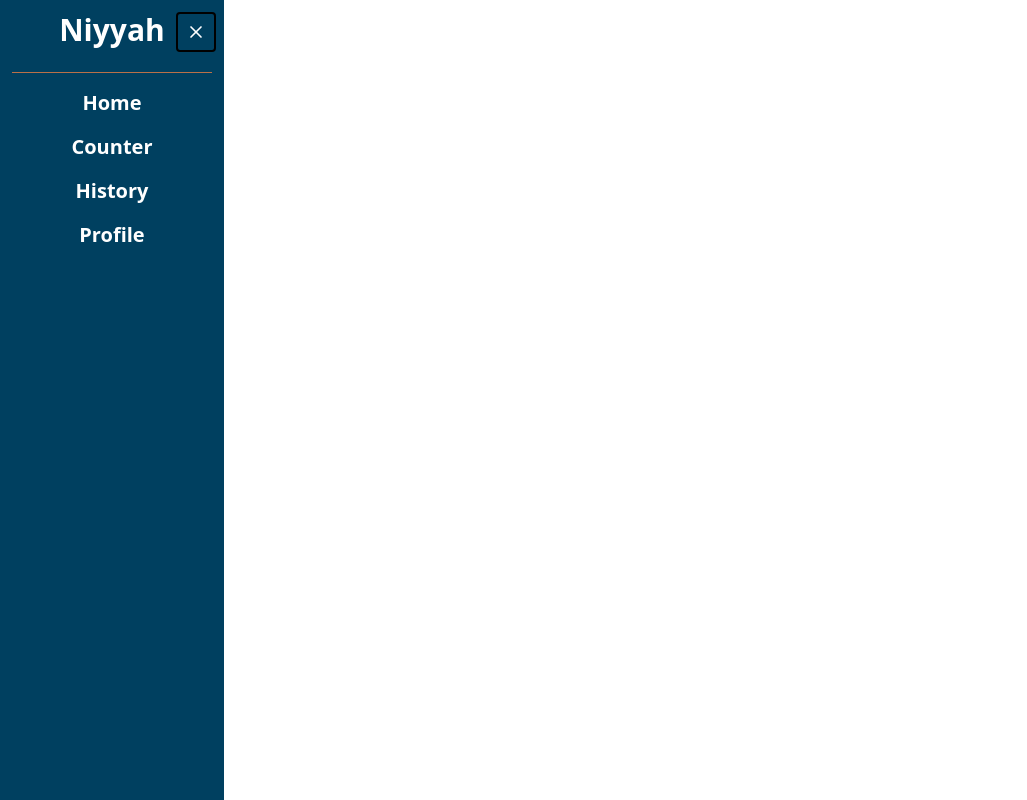
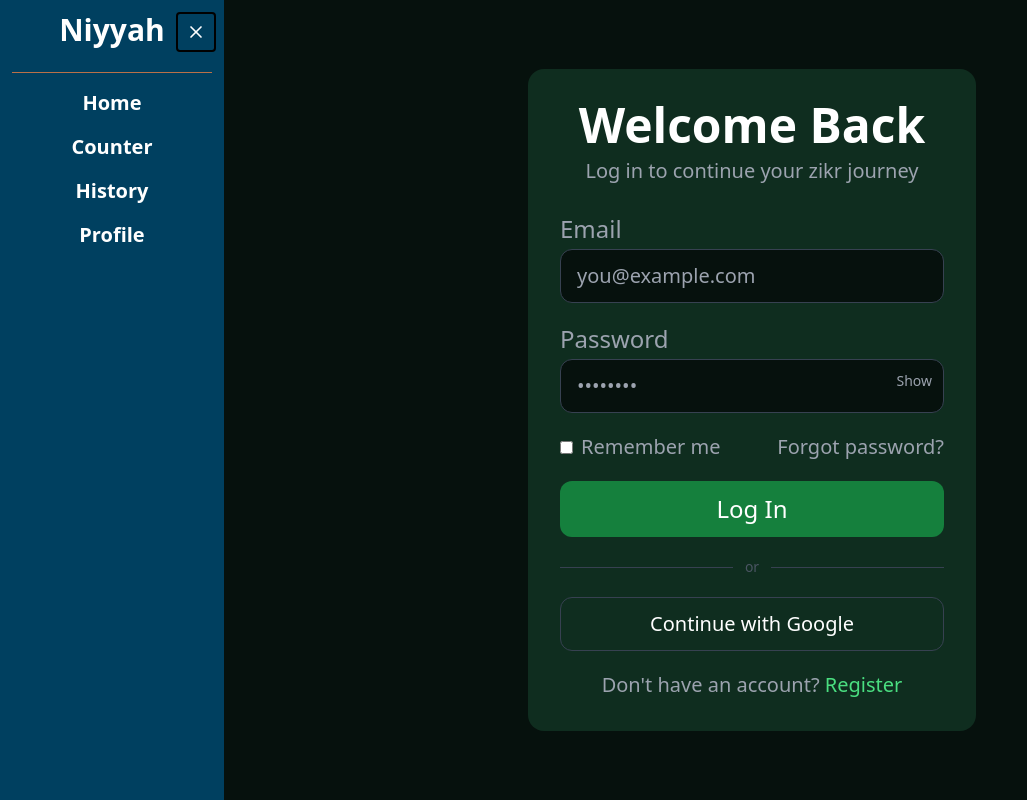
Before and after one commit to Zulkar-Jahin/Niyyah, a React (Vite) app: page /login in a window 1280 px wide. Shown: the whole page, without its empty margins (0-1027 px from the left). Built offline with nearby package versions, Linux system fonts and the light colour scheme.

Commit message:
feat: login page added.

```diff
--- a/src/App.jsx
+++ b/src/App.jsx
@@ -6,6 +6,8 @@ import Profile from "./pages/profile";
 import Counter from "./pages/Counter";
 import History from "./pages/History";
 import Navbar from "./components/Navbar";
+import Login from "./pages/Login";
+import Register from "./pages/Register";
 
 function App() {
   const [selectedbtn, setSelectedbtn] = useState("");
@@ -15,7 +17,7 @@ function App() {
     <BrowserRouter>
       <div className="flex">
         <Navbar isOpen={isOpen} setIsOpen={setIsOpen} />
-        <div className= {`flex-1 transition-all duration-400 ease-in-out ${isOpen ? "ml-56":"ml-0"} `} >
+        <div className= {`flex-1 transition-all duration-500 ease-in-out ${isOpen ? "ml-56":"ml-0"} `} >
           <Routes>
             <Route
               path="/"
@@ -32,6 +34,8 @@ function App() {
             />
             <Route path="/history" element={<History />} />
             <Route path="/profile" element={<Profile />} />
+            <Route path="/login" element={<Login />} />
+            <Route path="/register" element={<Register />} />
             <Route />
           </Routes>
         </div>
--- a/src/components/Navbar.jsx
+++ b/src/components/Navbar.jsx
@@ -15,7 +15,7 @@ function Navbar({isOpen, setIsOpen}) {
       {/* sidebar  */}
       <nav
         className={`h-screen w-56 bg-[rgb(0,64,96)] flex flex-col gap-4 p-3 text-white font-semibold text-xl text-center boder-2 border-black transition-transform duration-450 ${
-          isOpen ? "translate-x" : "-translate-x-full"
+          isOpen ? "translate-x-0" : "-translate-x-full"
         } fixed ` }
       >
         <h1 className="text-[rgb(186, 112, 72)] text-3xl pb-6 border-b border-[rgb(186,112,72)]">
--- a/src/pages/Home.jsx
+++ b/src/pages/Home.jsx
@@ -68,7 +68,7 @@ function Home({ selectedbtn, setSelectedbtn }) {
         <div className="flex flex-col gap-4 w-full text-xl">
           {/* daily target  */}
           <div className="flex bg-[rgb(3,52,75)] rounded-lg gap-4 p-4 text-red-500">
-            <p cclassName="flex-1 text-xl font-normal  mb-3 p-4 gap-4">
+            <p className="flex-1 text-xl font-normal  mb-3 p-4 gap-4">
               Daily Target
             </p>
             <div className="flex justify-between text-xl mb-1 gap-4">
--- /dev/null
+++ b/src/pages/Login.jsx
@@ -0,0 +1,81 @@
+import { useState } from "react"
+import { Link } from "react-router-dom"
+
+function Login() {
+  const [showPassword, setShowPassword] = useState(false)
+
+  return (
+    <div className="min-h-screen bg-[#06110D] flex items-center justify-center px-4">
+      <div className="w-full max-w-md bg-[#0f2d1f] rounded-2xl p-8 flex flex-col gap-5">
+
+        <div className="text-center mb-2">
+          <h1 className="text-3xl lg:text-5xl font-bold text-white mb-2">Welcome Back</h1>
+          <p className="text-gray-400 text-sm lg:text-xl">Log in to continue your zikr journey</p>
+        </div>
+
+        {/* Email */}
+        <div className="flex flex-col gap-1">
+          <label className="text-xs lg:text-2xl text-gray-400">Email</label>
+          <input
+            type="email"
+            placeholder="you@example.com"
+            className="bg-[#06110D] text-white lg:text-xl border border-gray-700 rounded-xl px-4 py-3 text-sm focus:outline-none focus:border-green-600"
+          />
+        </div>
+
+        {/* Password */}
+        <div className="flex flex-col gap-1">
+          <label className="text-xs lg:text-2xl text-gray-400">Password</label>
+          <div className="relative">
+            <input
+              type={showPassword ? "text" : "password"}
+              placeholder="••••••••"
+              className="w-full bg-[#06110D] text-white lg:text-xl border border-gray-700 rounded-xl px-4 py-3 text-sm focus:outline-none focus:border-green-600"
+            />
+            <button
+              onClick={() => setShowPassword(!showPassword)}
+              className="absolute right-3 top-3 text-gray-400 text-xs lg:text-sm"
+            >
+              {showPassword ? "Hide" : "Show"}
+            </button>
+          </div>
+        </div>
+
+        {/* Remember + Forgot */}
+        <div className="flex justify-between items-center text-xs text-gray-400">
+          <label className="flex items-center gap-2 lg:text-xl">
+            <input type="checkbox" className="accent-green-600 " />
+            Remember me
+          </label>
+          <span className="cursor-pointer text-sm lg:text-xl hover:text-white transition">Forgot password?</span>
+        </div>
+
+        {/* Login Button */}
+        <button className="w-full bg-green-700 hover:bg-green-600 text-white lg:text-2xl py-3 rounded-xl font-medium transition">
+          Log In
+        </button>
+
+        {/* Divider */}
+        <div className="flex items-center gap-3 text-gray-600 text-xs lg:text-sm">
+          <div className="flex-1 h-px bg-gray-700"></div>
+          or
+          <div className="flex-1 h-px bg-gray-700"></div>
+        </div>
+
+        {/* Google */}
+        <button className="w-full border border-gray-700 text-white lg:text-xl py-3 rounded-xl text-sm hover:bg-[#1a3a2a] transition">
+          Continue with Google
+        </button>
+
+        {/* Register link */}
+        <p className="text-center text-xs lg:text-xl text-gray-400">
+          Don't have an account?{" "}
+          <Link to="/register" className="text-green-400 hover:text-green-300">Register</Link>
+        </p>
+
+      </div>
+    </div>
+  )
+}
+
+export default Login;
--- /dev/null
+++ b/src/pages/Register.jsx
@@ -0,0 +1,7 @@
+function Register() {
+    return (
+      <div>Register</div>
+    )
+  }
+
+  export default Register;
```
